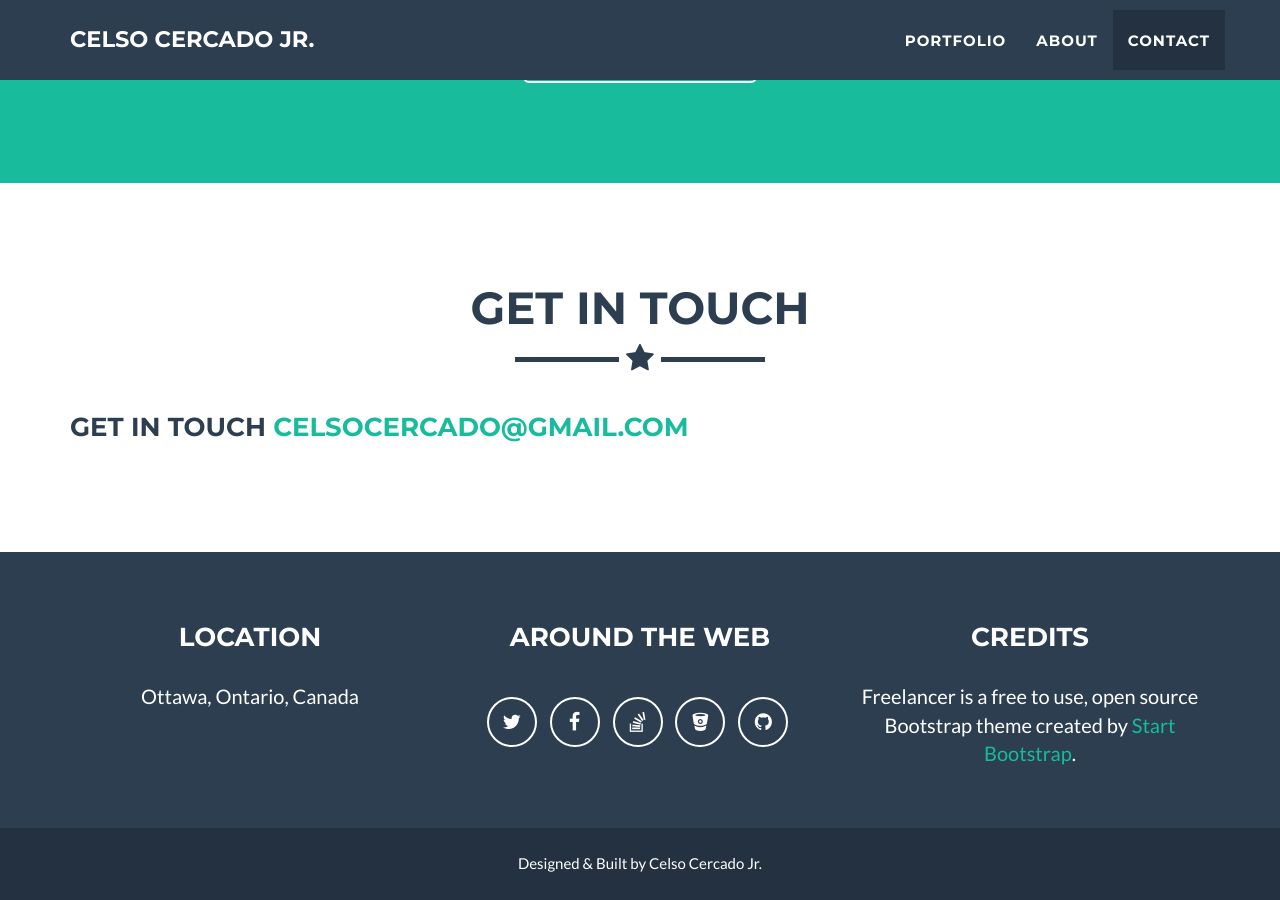
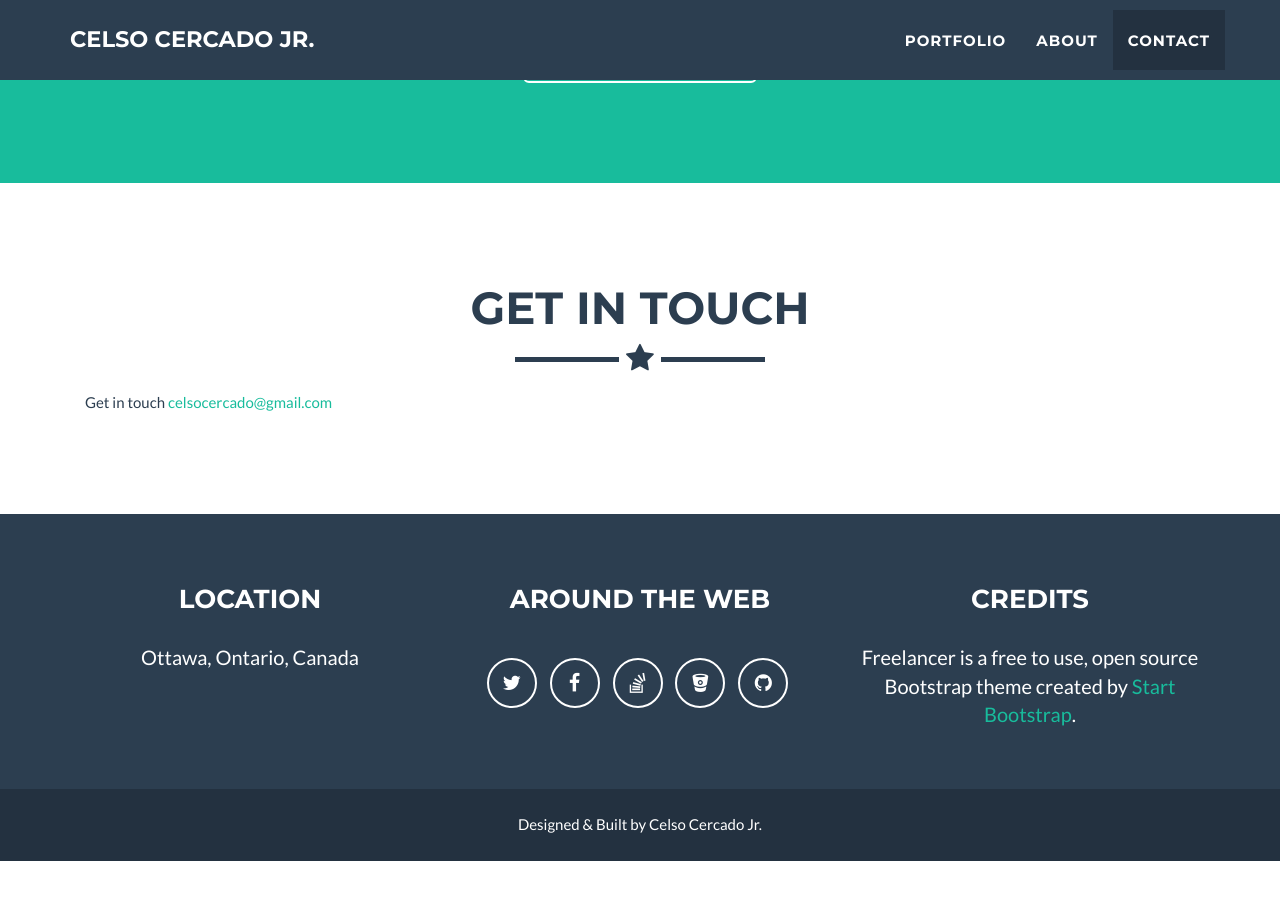
Before and after one commit to Celso-Cercado-Jr/new-app, a Jekyll site: the page built from index.html, in a window 1280 px wide and 900 px high, scrolled down 2055 px. Built offline with Jekyll 4.4.1, drawn with Linux system fonts in a browser that asks for light colours; after the commit the page ends 2916 px from its top, so only the background shows below that.

Commit message:
added new

```diff
--- a/_includes/contact.html
+++ b/_includes/contact.html
@@ -7,11 +7,11 @@
                     <hr class="star-primary">
                 </div>
             </div>
-        <h3 class="intro__contact">
+      <div class="footer-col col-md-4">
          <span>Get in touch </span>
          <span>
            <a href="mailto:celsocercado@gmail.com" target="_blank" class="highlight-link">celsocercado@gmail.com</a>
          </span>
-       </h3>
+       </div>
         </div>
     </section>
```
